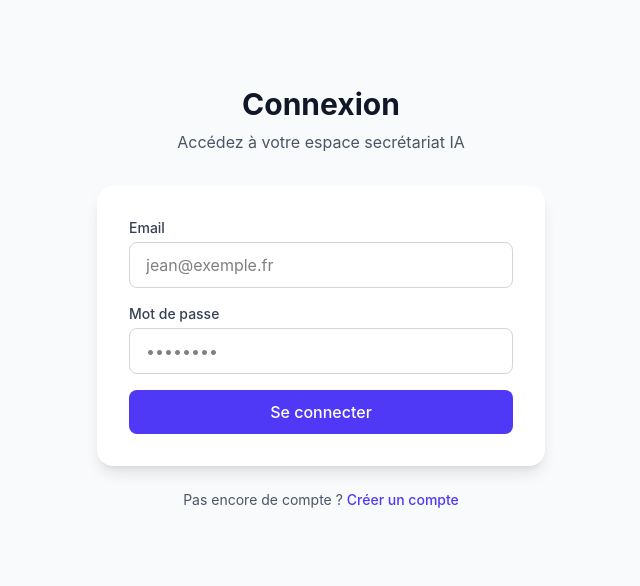
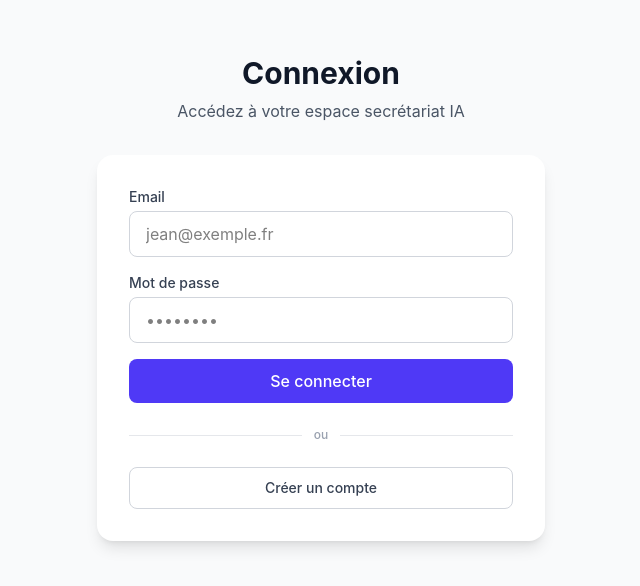
Before and after one commit to khollmes/colossence, a Next.js app: page /login in a window 1280 px wide. Shown: the part 102-688 px from the top of the page, without its empty margins (319-959 px from the left). Built offline with nearby package versions, Linux system fonts and the light colour scheme.

Commit message:
bugfixes

```diff
--- a/app/login/page.tsx
+++ b/app/login/page.tsx
@@ -95,17 +95,22 @@ function LoginForm() {
               {loading ? "Connexion..." : "Se connecter"}
             </button>
           </form>
-        </div>
 
-        <p className="text-center mt-6 text-sm text-gray-600">
-          Pas encore de compte ?{" "}
+          {/* Séparateur visuel entre connexion et inscription */}
+          <div className="flex items-center gap-3 my-6">
+            <div className="flex-1 h-px bg-gray-200" />
+            <span className="text-xs text-gray-400 font-medium">ou</span>
+            <div className="flex-1 h-px bg-gray-200" />
+          </div>
+
           <a
             href="/register"
-            className="text-indigo-600 hover:underline font-medium"
+            className="w-full py-2.5 border border-gray-300 text-gray-700 rounded-lg hover:bg-gray-50 transition font-medium text-sm text-center block"
+            data-testid="btn-register"
           >
             Créer un compte
           </a>
-        </p>
+        </div>
       </div>
     </div>
   );
--- a/lib/validations/signup.ts
+++ b/lib/validations/signup.ts
@@ -17,13 +17,16 @@ export const signupSchema = z.object({
 
   nomEntreprise: z.string().min(1, "Le nom de l'entreprise est requis"),
 
-  // z.string().refine() permet d'utiliser notre propre logique de validation (Luhn)
-  // plutôt qu'une simple regex. Le deuxième argument retourne le message d'erreur
-  // renvoyé par validateSiret, pour éviter de dupliquer les messages.
-  siret: z.string().refine(
-    (v) => validateSiret(v).valid,
-    (v) => ({ message: validateSiret(v).error ?? "Numéro SIRET invalide" })
-  ),
+  // superRefine() est nécessaire en Zod v4 pour les messages d'erreur dynamiques.
+  // refine() n'accepte qu'un message statique (string) — pas une fonction.
+  // superRefine() donne accès à ctx.addIssue() pour construire le message
+  // à partir du résultat de validateSiret (qui inclut le détail de l'erreur Luhn).
+  siret: z.string().superRefine((v, ctx) => {
+    const result = validateSiret(v);
+    if (!result.valid) {
+      ctx.addIssue({ code: "custom", message: result.error ?? "Numéro SIRET invalide" });
+    }
+  }),
 
   email: z.email("Adresse e-mail invalide"),
 
@@ -35,12 +38,13 @@ export const signupSchema = z.object({
     .refine((v) => /[A-Z]/.test(v), "Le mot de passe doit contenir au moins une majuscule")
     .refine((v) => /\d/.test(v), "Le mot de passe doit contenir au moins un chiffre"),
 
-  // libphonenumber-js connaît les règles de chaque opérateur (longueur, préfixes…)
-  // La regex seule ne suffirait pas à valider un numéro FR correctement.
-  telephone: z.string().refine(
-    (v) => validatePhone(v, "FR").valid,
-    (v) => ({ message: validatePhone(v, "FR").error ?? "Numéro de téléphone invalide" })
-  ),
+  // Même logique : superRefine pour récupérer le message précis de libphonenumber-js.
+  telephone: z.string().superRefine((v, ctx) => {
+    const result = validatePhone(v, "FR");
+    if (!result.valid) {
+      ctx.addIssue({ code: "custom", message: result.error ?? "Numéro de téléphone invalide" });
+    }
+  }),
 
   // Le RIO n'est nécessaire qu'à l'activation de la ligne — optionnel à l'inscription.
   // Il sera demandé et stocké lors du flux de portabilité (à implémenter).
```
